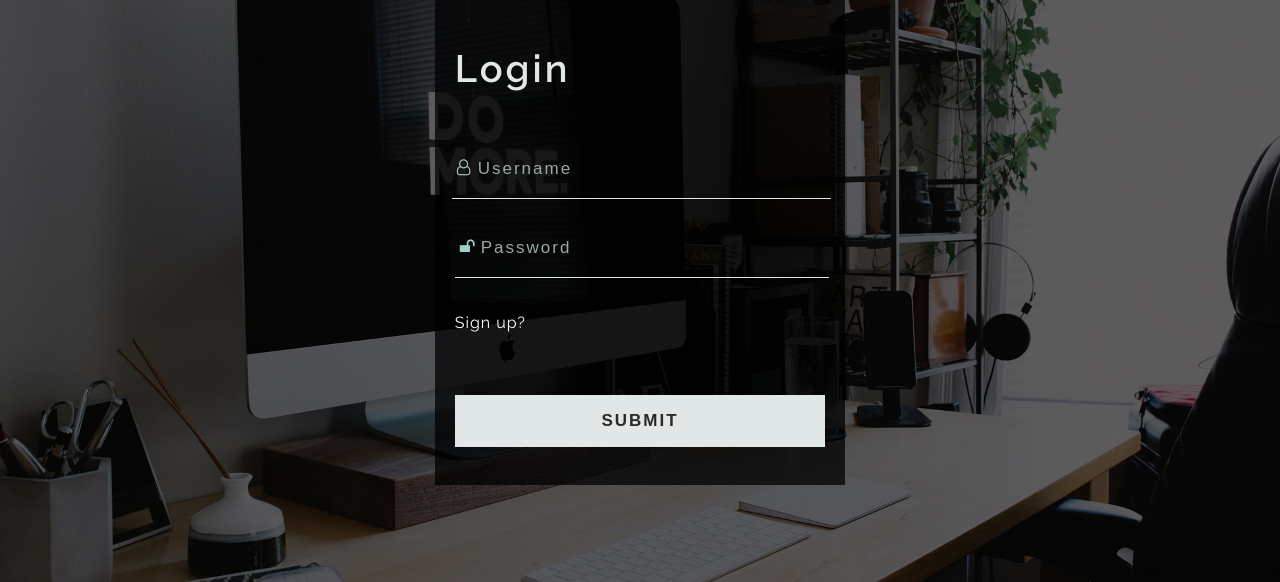
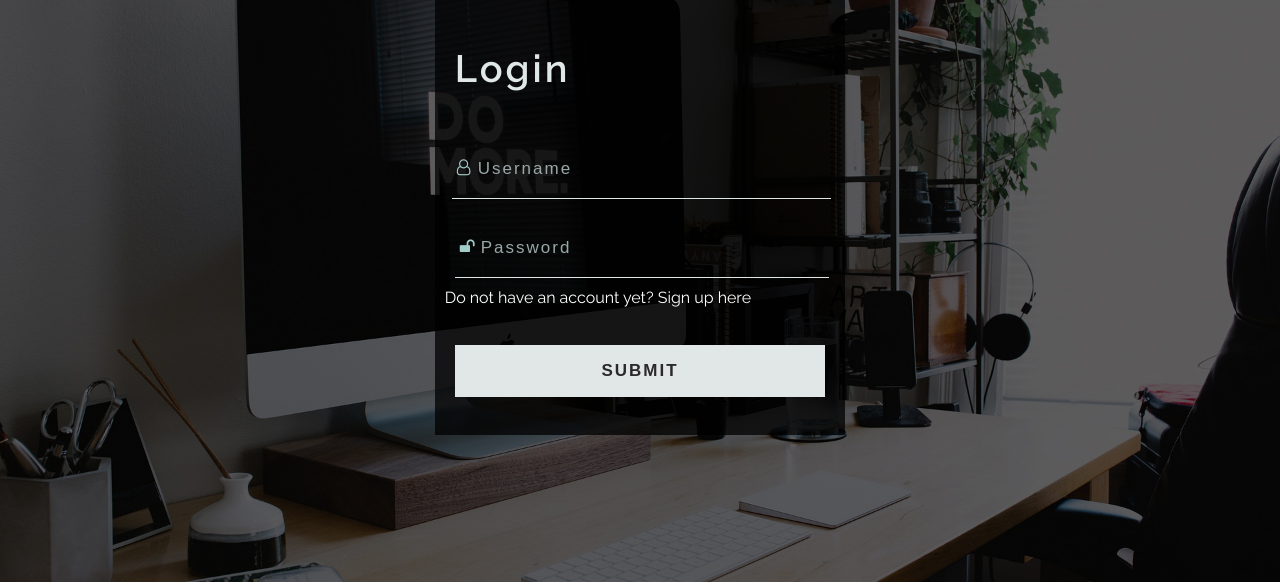
Before and after one commit to mryimings/Nucleus, a Flask app: page /login in a window 1280 px wide. Shown: the part 154-736 px from the top of the page. Run offline with Flask 2, Linux system fonts and the light colour scheme; parts of the project's set-up code (start-up, migrations or seed data) failed here and were passed over.

Commit message:
changed frontend string

```diff
--- a/templates/login.html
+++ b/templates/login.html
@@ -56,8 +56,8 @@ function hideURLbar(){ window.scrollTo(0,1); } </script>
 				<input class="pass" type="password" name="password" placeholder="Password" required="">
 			</div>
 			<div class="form-check">
-				<div class="left">
-					<a href="{{ url_for('signup') }}"><font color="white">Sign up?</font></a>
+				<div>
+					<a href="{{ url_for('signup') }}"><font color="white">Do not have an account yet? Sign up here</font></a>
 				</div>
 				<div class="clear"></div>
 			</div>
--- a/templates/signup.html
+++ b/templates/signup.html
@@ -66,9 +66,9 @@ function hideURLbar(){ window.scrollTo(0,1); } </script>
 				<input class="pass" type="password" name="password" placeholder="Password" required="">
 			</div>
 			<div class="form-check">
-				<div class="left">
+				<div>
 					<!--<input type="checkbox" value="Remember me">Remember me-->
-					<a href="{{ url_for('login') }}"><font color="white">Have an account?</font></a>
+					<a href="{{ url_for('login') }}"><font color="white">ALready have an account? Log in here</font></a>
 				</div>
 				<!--<div class="right">-->
 					<!--<a href="#">Forgot Password?</a>-->
```
